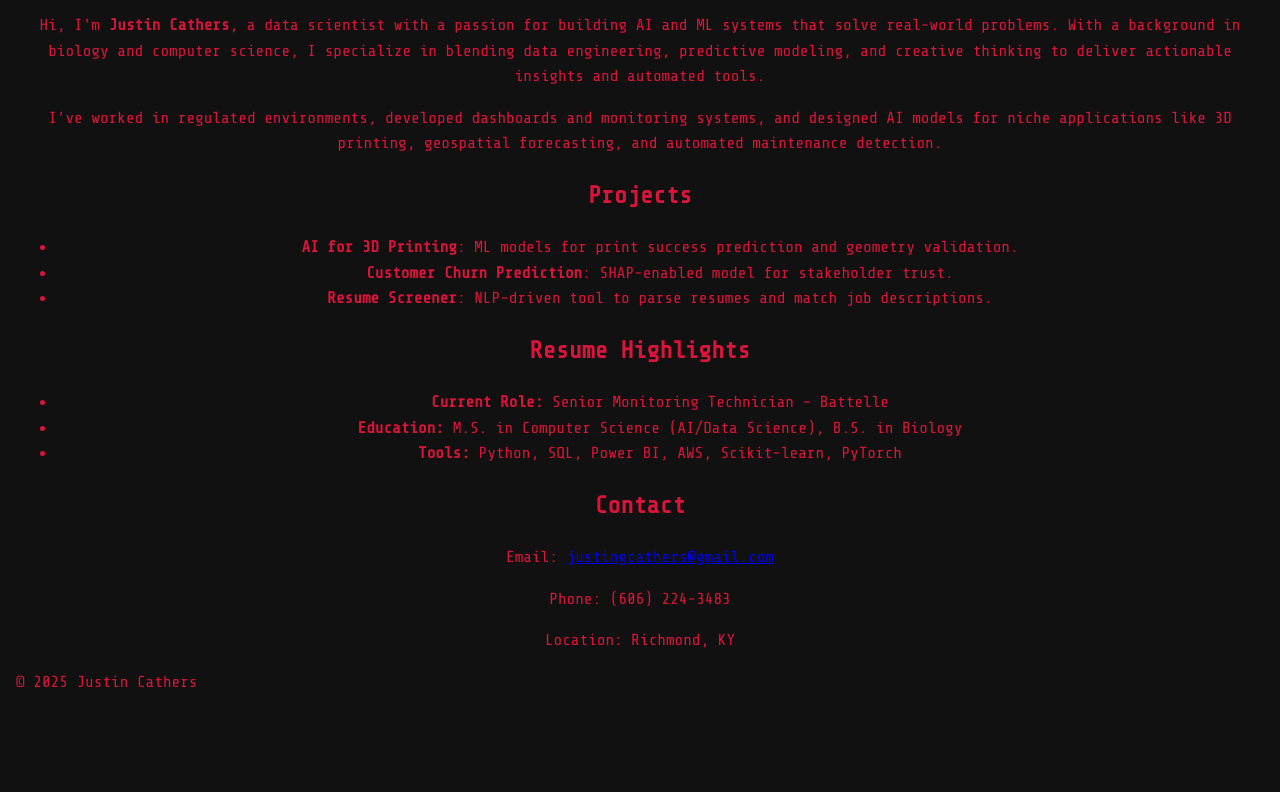
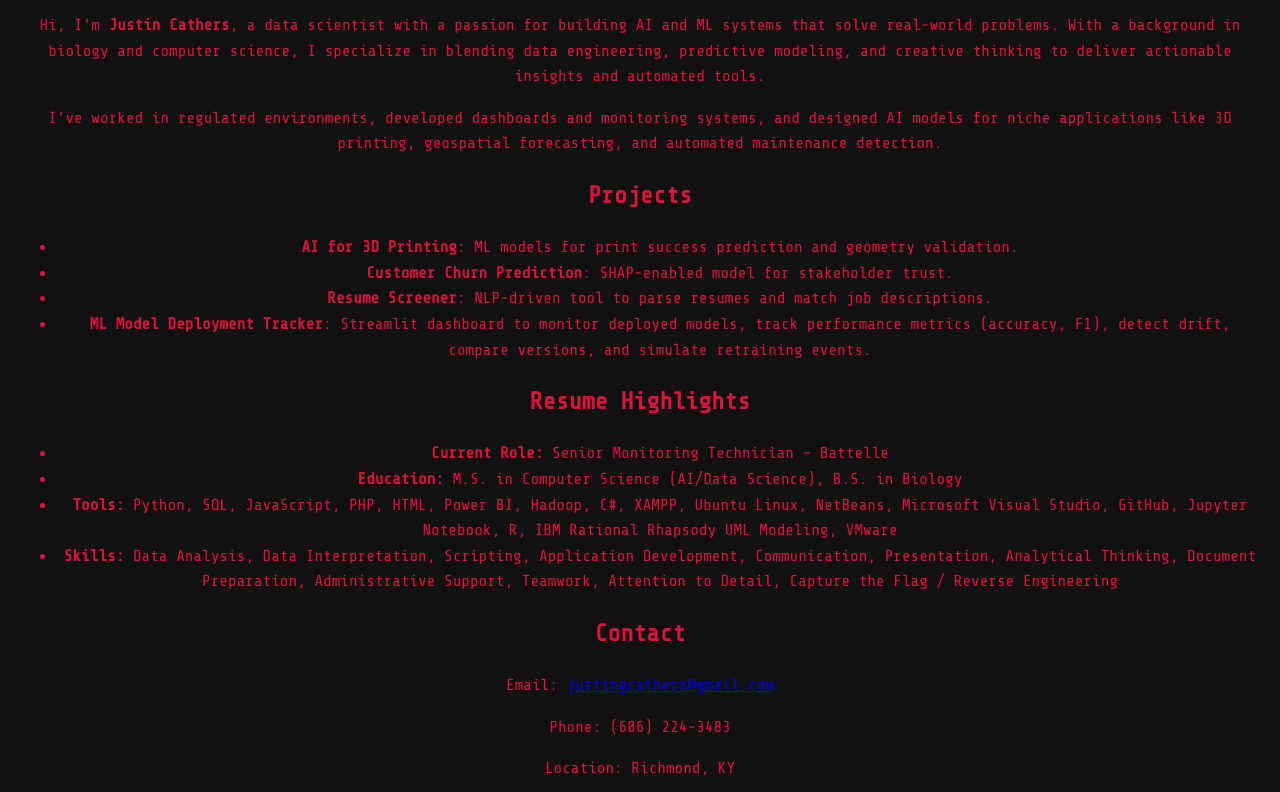
Before and after one commit to CathersJustin/CathersJustin.github.io, a plain HTML site: page index.html in a window 1280 px wide. Shown: the part 420-1212 px from the top of the page. Before the commit the page ends 1148 px from the top, so only its background shows below. Drawn offline with nearby package versions, Linux system fonts and the light colour scheme.

Commit message:
Update index.html

```diff
--- a/index.html
+++ b/index.html
@@ -87,13 +87,15 @@
         <li><strong>AI for 3D Printing</strong>: ML models for print success prediction and geometry validation.</li>
         <li><strong>Customer Churn Prediction</strong>: SHAP-enabled model for stakeholder trust.</li>
         <li><strong>Resume Screener</strong>: NLP-driven tool to parse resumes and match job descriptions.</li>
+        <li><strong>ML Model Deployment Tracker</strong>: Streamlit dashboard to monitor deployed models, track performance metrics (accuracy, F1), detect drift, compare versions, and simulate retraining events.</li>
       </ul>
 
       <h2>Resume Highlights</h2>
       <ul>
         <li><strong>Current Role:</strong> Senior Monitoring Technician – Battelle</li>
         <li><strong>Education:</strong> M.S. in Computer Science (AI/Data Science), B.S. in Biology</li>
-        <li><strong>Tools:</strong> Python, SQL, Power BI, AWS, Scikit-learn, PyTorch</li>
+        <li><strong>Tools:</strong> Python, SQL, JavaScript, PHP, HTML, Power BI, Hadoop, C#, XAMPP, Ubuntu Linux, NetBeans, Microsoft Visual Studio, GitHub, Jupyter Notebook, R, IBM Rational Rhapsody UML Modeling, VMware</li>
+        <li><strong>Skills:</strong> Data Analysis, Data Interpretation, Scripting, Application Development, Communication, Presentation, Analytical Thinking, Document Preparation, Administrative Support, Teamwork, Attention to Detail, Capture the Flag / Reverse Engineering</li>
       </ul>
 
       <h2>Contact</h2>
```
